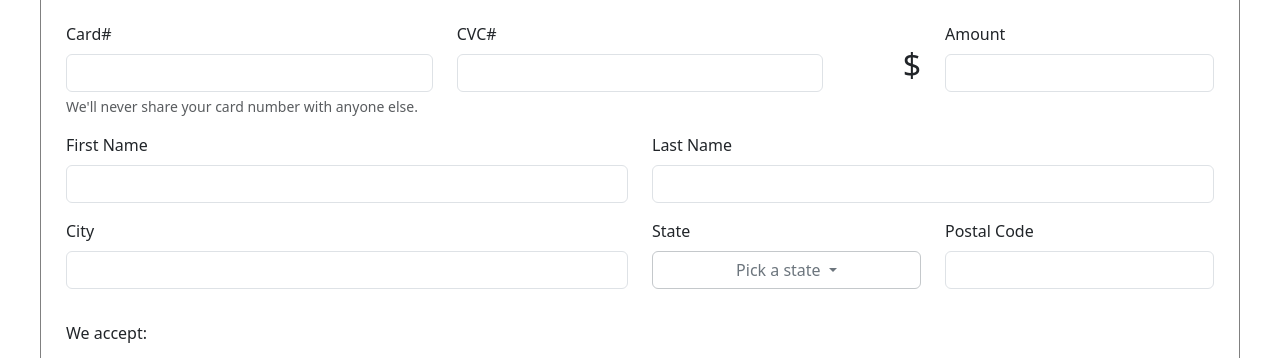
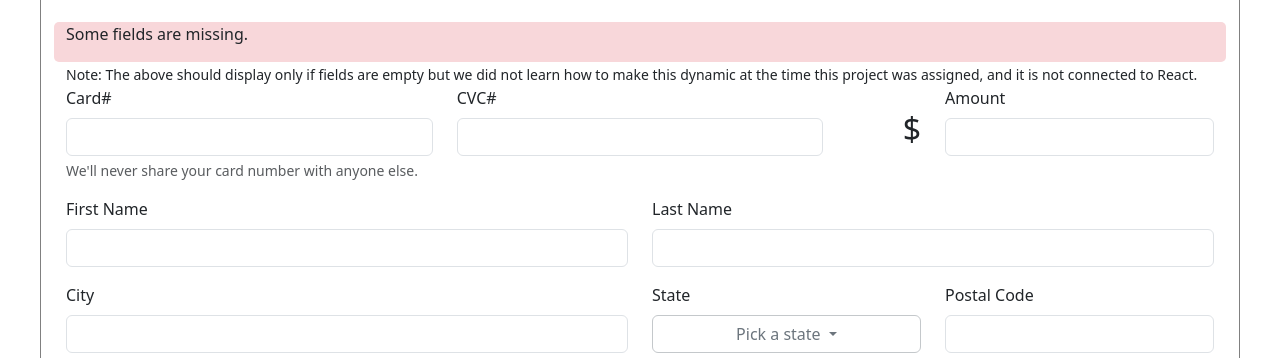
Before and after one commit to 4GeeksAcademy/sean-hammond-form, a plain HTML site: page index.html in a window 1280 px wide. Shown: the part 143-501 px from the top of the page. Drawn offline with nearby package versions, Linux system fonts and the light colour scheme.

Commit message:
added non-dynamic validation message example

```diff
--- a/index.html
+++ b/index.html
@@ -19,6 +19,11 @@
   <body>
     <h1>Payment form example</h1>
     <form>
+      <!-- Row 0 (Displayed if any fields are empty) -->
+      <span class="row bg-danger-subtle">
+        <p class="mb-3 col-12">Some fields are missing.</p>
+      </span>
+      <small class="mb-3 mt-3">Note: The above should display only if fields are empty but we did not learn how to make this dynamic at the time this project was assigned, and it is not connected to React.</small>
       <!-- Row 1 -->
       <span class="row">
         <div class="mb-3 col-4">
@@ -55,6 +60,7 @@
           <input type="text" class="form-control" id="lastName" />
         </div>
       </span>
+      <!-- Row 3 -->
       <span class="row">
         <div class="mb-3 col-6">
           <label for="city" class="form-label">City</label>
@@ -85,6 +91,7 @@
           <input type="text" class="form-control" id="postalCode" />
         </div>
       </span>
+      <!-- I tried so many ways to get these radios displayed horizontally with the Message to the right but could not. -->
       <span class="row border-bottom">
         <p>We accept:</p>
         <ul>
@@ -108,10 +115,12 @@
           </li>
         </ul>
       </span>
+      <!-- Buttons -->
       <span>
         <button type="submit" class="btn btn-secondary mt-3">Cancel</button>
         <button type="submit" class="btn btn-primary mt-3">Send</button>
       </span>
+      <!-- Message is here since I couldn't get it to the right of the radio buttons. -->
       <span class="row">
         <div class="mb-3 col-12">
           <label for="message" class="form-label">Message</label>
--- /dev/null
+++ b/script.js
@@ -0,0 +1,3 @@
+const fieldsMissing = ()=> {
+
+}
--- a/styles.css
+++ b/styles.css
@@ -33,3 +33,7 @@ li {
 #message {
     height: 200px;
 }
+
+.bg-danger-subtle {
+    border-radius: 5px;
+}
```
